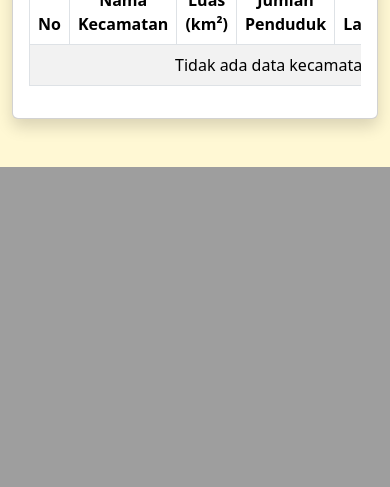
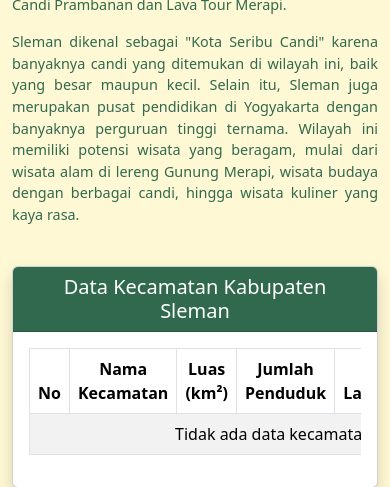
Before and after one commit to naiyaap/pgweb-acara9, a PHP site: page /leafletjs.php in a window 390 px wide. Shown: the part 1085-1572 px from the top of the page. Before the commit the page ends 1252 px from the top, so only its background shows below. Run offline with PHP 8.4, Linux system fonts and the light colour scheme; data that the repository does not hold is empty.

Commit message:
mengatur tampilan webgis

```diff
--- a/leafletjs.php
+++ b/leafletjs.php
@@ -13,8 +13,11 @@
 
         #map {
             width: 100%;
-            height: 80vh;
-            border-radius: 10px;
+            height: 60vh;
+        }
+
+        #informasi{
+            text-align: right;
         }
 
         #title{
@@ -53,32 +56,30 @@
 
     <!-- Konten Utama -->
     <div class="container my-4">
-        <div class="card shadow">
+        <div class="row mb-4">
+            <div class="col-md-7">
+                <div class="card shadow-sm">
                     <div class="card-body">
                         <div id="map"></div>
                     </div>
                 </div>
             </div>
-
-    <!-- Modal Detail Kecamatan -->
-    <div class="modal fade" id="infoModal" tabindex="-1" aria-labelledby="modalLabel" aria-hidden="true">
-    <div class="modal-dialog modal-dialog-centered">
-        <div class="modal-content">
-        <div class="modal-header bg-success text-white">
-            <h5 class="modal-title" id="modalLabel">Detail Kecamatan</h5>
-            <button type="button" class="btn-close btn-close-white" data-bs-dismiss="modal" aria-label="Close"></button>
-        </div>
-        <div class="modal-body">
-            <p><strong>Kecamatan:</strong> <span id="namaKec"></span></p>
-            <p><strong>Luas:</strong> <span id="luasKec"></span> km²</p>
-            <p><strong>Jumlah Penduduk:</strong> <span id="pendudukKec"></span></p>
-        </div>
-        </div>
+            <div class="col-md-5" style="color: #31694E;">
+                <h5>Informasi Kabupaten Sleman</h5>
+                <p style="font-size: 0.9rem; text-align: justify;">
+                    Kabupaten Sleman adalah salah satu kabupaten yang terletak di Daerah Istimewa Yogyakarta, Indonesia. Ibu kotanya berada di Kapanewon Sleman.
+                    Secara geografis, Kabupaten Sleman terletak di antara 110° 13′ 00″ hingga 110° 33′ 00″ Bujur Timur dan 7° 34′ 51″ hingga 7° 47′ 30″ Lintang Selatan.
+                    Bagian utara kabupaten ini merupakan kawasan pegunungan dengan puncak Gunung Merapi.
+                    Pada tahun 2022, jumlah penduduk Kabupaten Sleman mencapai 1.147.562 jiwa dengan luas wilayah 574,82 km².
+                    Sleman merupakan daerah dengan pertumbuhan ekonomi terbesar di Daerah Istimewa Yogyakarta dan memiliki banyak destinasi wisata menarik seperti Candi Prambanan dan Lava Tour Merapi.
+                </p>
+                <p style="font-size: 0.9rem; text-align: justify;">
+                    Sleman dikenal sebagai "Kota Seribu Candi" karena banyaknya candi yang ditemukan di wilayah ini, baik yang besar maupun kecil. Selain itu, Sleman juga merupakan pusat pendidikan di Yogyakarta dengan banyaknya perguruan tinggi ternama. Wilayah ini memiliki potensi wisata yang beragam, mulai dari wisata alam di lereng Gunung Merapi, wisata budaya dengan berbagai candi, hingga wisata kuliner yang kaya rasa.
+                </p>
             </div>
         </div>
 
         <!-- Tabel Data Kecamatan -->
-<div class="container my-5">
         <div class="card shadow">
             <div class="card-header text-white" style="background-color:#31694E;">
                 <h5 class="mb-0 text-center">Data Kecamatan Kabupaten Sleman</h5>
@@ -126,6 +127,23 @@
                             ?>
                         </tbody>
                     </table>
+                </div>
+            </div>
+        </div>
+    </div>
+
+    <!-- Modal Detail Kecamatan -->
+    <div class="modal fade" id="infoModal" tabindex="-1" aria-labelledby="modalLabel" aria-hidden="true">
+    <div class="modal-dialog modal-dialog-centered">
+        <div class="modal-content">
+        <div class="modal-header bg-success text-white">
+            <h5 class="modal-title" id="modalLabel">Detail Kecamatan</h5>
+            <button type="button" class="btn-close btn-close-white" data-bs-dismiss="modal" aria-label="Close"></button>
+        </div>
+        <div class="modal-body">
+            <p><strong>Kecamatan:</strong> <span id="namaKec"></span></p>
+            <p><strong>Luas:</strong> <span id="luasKec"></span> km²</p>
+            <p><strong>Jumlah Penduduk:</strong> <span id="pendudukKec"></span></p>
         </div>
         </div>
     </div>
```
Lines whose indentation alone changed are shown as unchanged.
